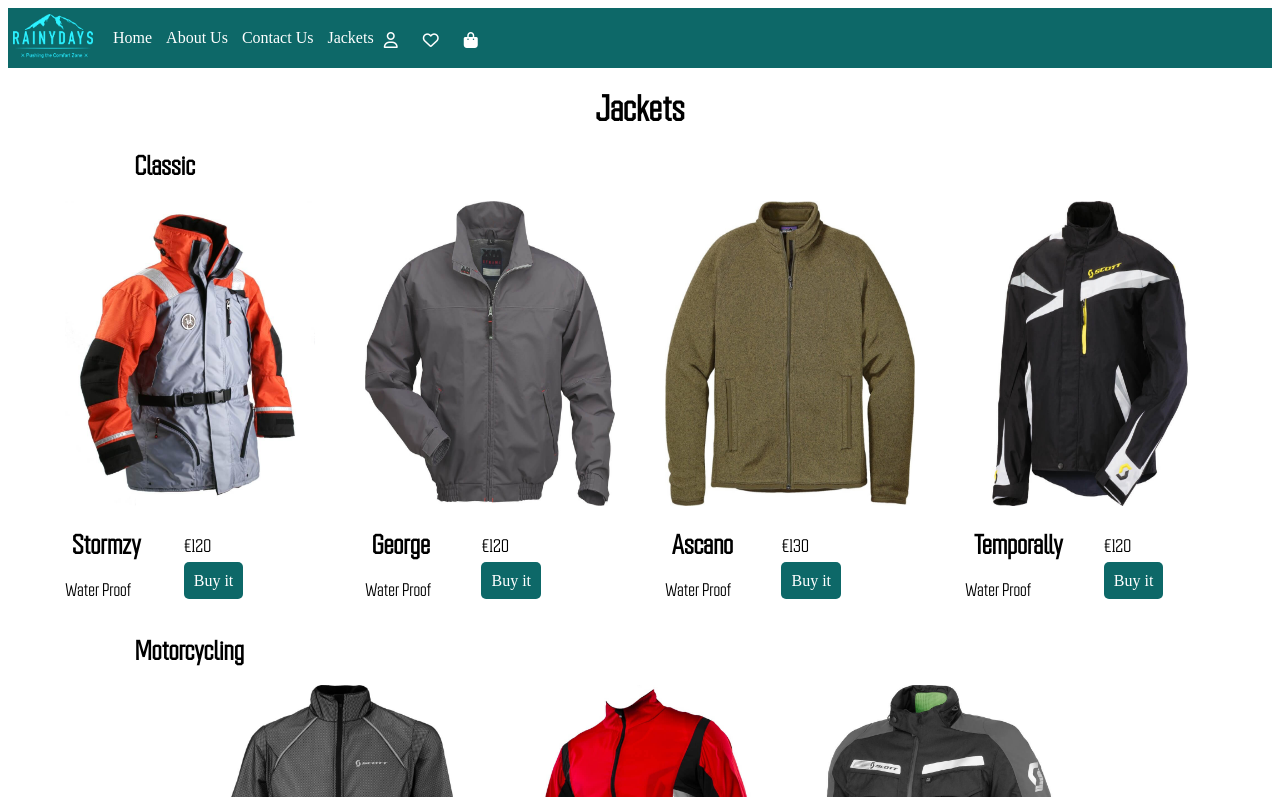
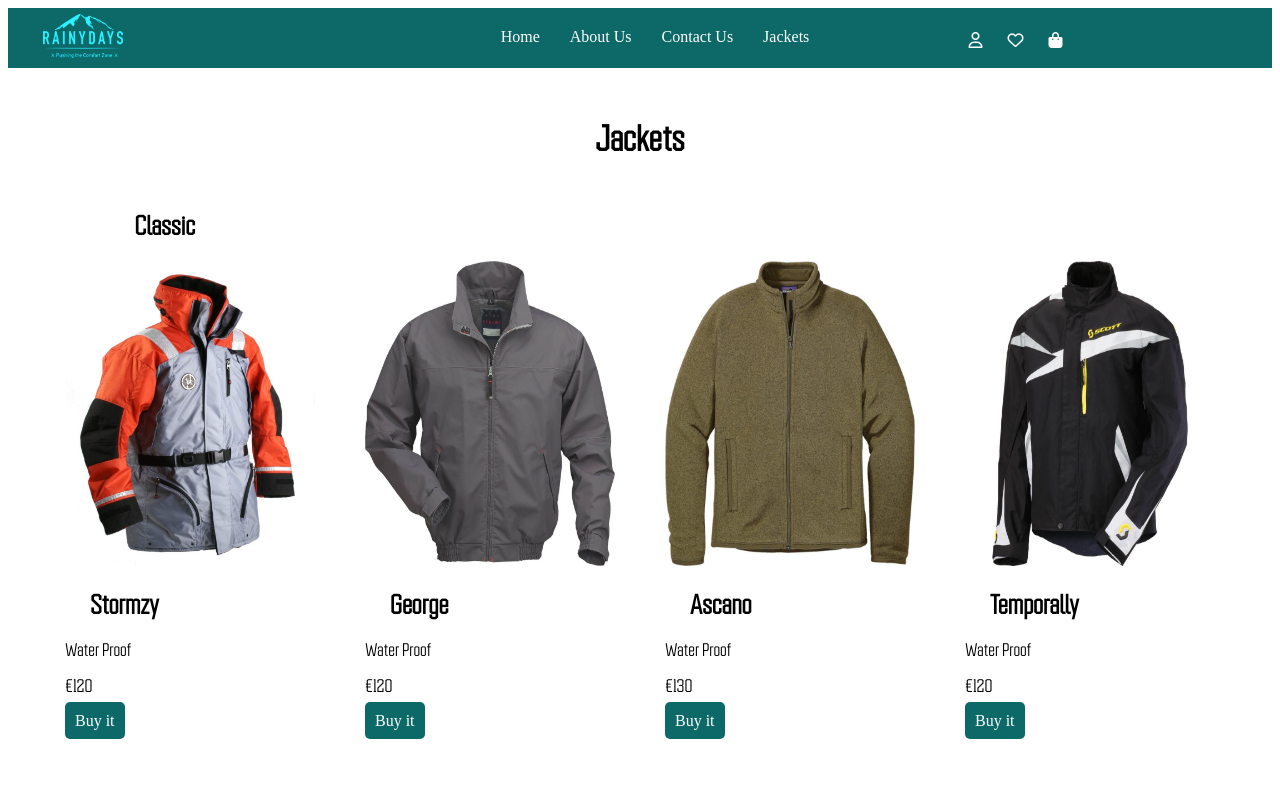
Before and after one commit to MarcoSaba71ni/HTML.CSS.MarcoSabatini, a plain HTML site: page jackets.html in a window 1280 px wide. Shown: the top 797 px of the page. Drawn offline with Linux system fonts and the light colour scheme.

Commit message:
finalised jackets page
adjusted header, footer, padding top of h2, product layout

```diff
--- a/css/product.css
+++ b/css/product.css
@@ -9,6 +9,7 @@
 
 .jackets h1 {
     text-align: center;
+    padding: 30px 0;
 }
 
 .jackets h2 {
@@ -18,19 +19,22 @@
 .jackets_content-one ,
 .jackets_content-two {
     display: flex;
+    flex-wrap: wrap;
     justify-content: center;
     align-items: center;
     gap: 50px;
+    padding-bottom: 50px;
 }
 
 .jackets_content {
     display: flex;
+    flex-direction: column;
+    gap: 0px;
 }
 
-.price-buy {
-    justify-content: right;
-    padding-left: 50px;
-    padding-top: 10px;
+.jackets_content a {
+    justify-content: center;
+    text-align: center;
 }
 
 .cta_product-one {
--- a/jackets.html
+++ b/jackets.html
@@ -1,28 +1,43 @@
 <!DOCTYPE html>
-<html lang="eng">
+<html lang="en">
     <head>
-        <meta charset="UTF-8" />
-        <meta name="viewport" content="width=device-width, initial-scale=1.0" />
-        <meta name="description" content="Push your Limitis always present with Rainy Days"/>
+        <meta charset="UTF-8">
+        <meta name="viewport" content="width=device-width, initial-scale=1.0">
+        <meta name="description" content="Push your Limitis always present with Rainy Days">
         <title>Rainy Days | Jackets</title>
-        <link href="css/style.css" rel="stylesheet"/>
-        <link href="css/product.css" rel="stylesheet"/>
+        <link href="css/style.css" rel="stylesheet">
+        <link href="css/product.css" rel="stylesheet">
         <script src="https://kit.fontawesome.com/fb4c08beea.js" crossorigin="anonymous"></script>
     </head>
     <body>
         <header>
-            <a href="index.html"><img src="images/RainyDays_Logo.png" class="image_logo">
-            <nav>
-                <a href="index.html">Home</a>
+            <div class="logo-section">
+                <a href="index.html"><img src="images/RainyDays_Logo.png" alt="logo image" class="image_logo"></a>
+            </div>
+            <nav class="nav-links">
+                <a href="index.html" class="active">Home</a>
                 <a href="about-us.html">About Us</a>
                 <a href="contact-us.html">Contact Us</a>
-                <a href="jackets.html" class="active">Jackets</a>
+                <a href="jackets.html">Jackets</a>
             </nav>
-            <section class="header_icons">
-                <a href="my-profile.html" class="active-icon"><i class="fa-regular fa-user"></i></a>
+            <div class="header_icons">
+                <a href="my-profile.html"><i class="fa-regular fa-user"></i></a>
                 <a href="my-favourite.html"><i class="fa-regular fa-heart"></i></a>
                 <a href="my-cart.html"><i class="fa-solid fa-bag-shopping"></i></a>
-            </section>
+            </div>
+            <aside class="dropdown-div">
+                <button class="burguer-btn">
+                    <i class="fa-solid fa-bars"></i>
+                </button>
+                <ul class="dropdown-menu">
+                    <li><a href="index.html">Home</a></li>
+                    <li><a href="about-us.html">About</a></li>
+                    <li><a href="contact-us.html">Contact</a></li>
+                    <li><a href="my-profile.html">My Profile</a></li>
+                    <li><a href="my-favourite.html">My Favorite</a></li>
+                    <li><a href="my-cart.html">My Cart</a></li>
+                </ul>
+            </aside>
         </header>
         <main class="jackets">
             <h1>Jackets</h1>
@@ -34,8 +49,6 @@
                         <div>
                             <h2>Stormzy</h2>
                             <p>Water Proof</p>
-                        </div>
-                        <div class="price-buy">
                             <p>€120</p>
                             <a href="products/jacket-one.html" class="cta_product-one">Buy it</a>
                         </div>
@@ -47,8 +60,6 @@
                         <div>
                             <h2>George</h2>
                             <p>Water Proof</p>
-                        </div>
-                        <div class="price-buy">
                             <p>€120</p>
                             <a href="products/jacket-five.html" class="cta_product-one">Buy it</a>
                         </div>
@@ -60,8 +71,6 @@
                         <div>
                             <h2>Ascano</h2>
                             <p>Water Proof</p>
-                        </div>
-                        <div class="price-buy">
                             <p>€130</p>
                             <a href="products/jacket-seven.html" class="cta_product-one">Buy it</a>
                         </div>
@@ -73,8 +82,6 @@
                         <div>
                             <h2>Temporally</h2>
                             <p>Water Proof</p>
-                        </div>
-                        <div class="price-buy">
                             <p>€120</p>
                             <a href="products/jacket-four.html" class="cta_product-one">Buy it</a>
                         </div>
@@ -89,8 +96,6 @@
                         <div>
                             <h2>Skinless</h2>
                             <p>Water Proof</p>
-                        </div>
-                        <div class="price-buy">
                             <p>€90</p>
                             <a href="products/jacket-two.html" class="cta_product-one">Buy it</a>
                         </div>
@@ -102,8 +107,6 @@
                         <div>
                             <h2>Motoz</h2>
                             <p>Water Proof</p>
-                        </div>
-                        <div class="price-buy">
                             <p>€150</p>
                             <a href="products/jacket-three.html" class="cta_product-one">Buy it</a>
                         </div>
@@ -115,8 +118,6 @@
                         <div>
                             <h2>Giulio</h2>
                             <p>Water Proof</p>
-                        </div>
-                        <div class="price-buy">
                             <p>€130</p>
                             <a href="products/jacket-six.html" class="cta_product-one">Buy it</a>
                         </div>
@@ -145,5 +146,6 @@
                 </ul>
             </section>
         </footer>
+        <script src="js/header.js"></script>
     </body>
 </html>
```
